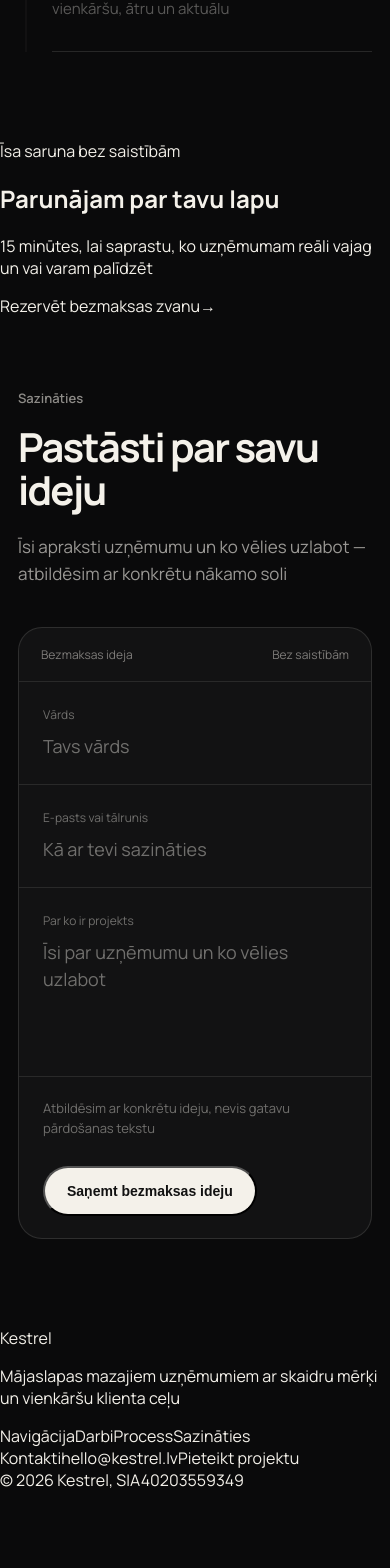
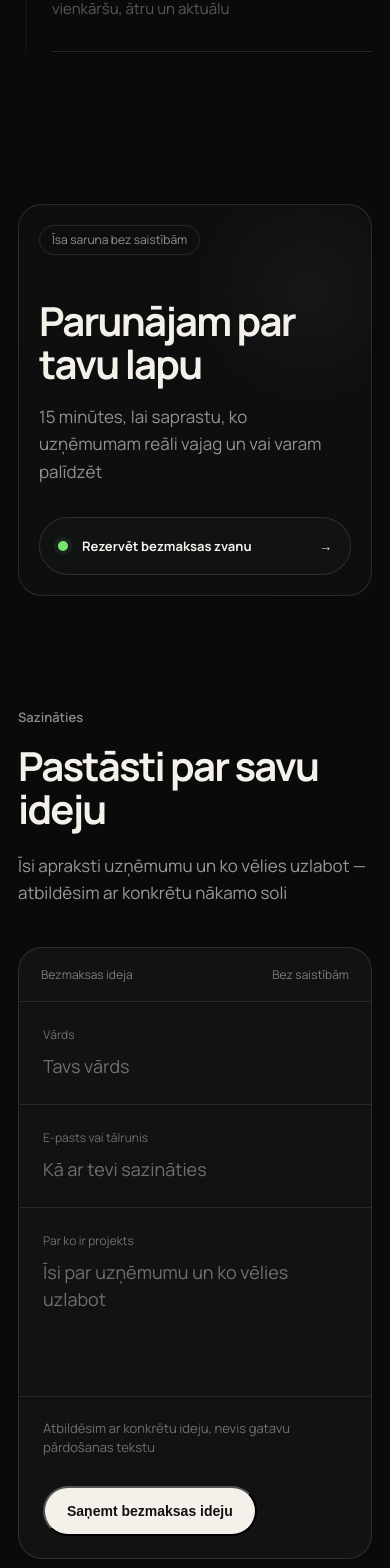
Before and after one commit to davisl24/WEBSITEAGENCY, a Next.js app: page / in a window 390 px wide. Shown: the part 6071-7639 px from the top of the page. Before the commit the page ends 7562 px from the top, so only its background shows below. Built offline with nearby package versions, Linux system fonts and the light colour scheme.

Commit message:
style: add final CTA and footer system

```diff
--- a/app/globals.css
+++ b/app/globals.css
@@ -1113,3 +1113,180 @@
     flex-direction:column;
   }
 }
+
+.call-section{
+  position:relative;
+  background:transparent;
+  color:#f4f1ea;
+  padding:88px 32px 56px;
+}
+.call-inner{
+  width:min(1360px,100%);
+  margin:0 auto;
+  border:1px solid rgba(244,241,234,.12);
+  border-radius:24px;
+  padding:28px;
+  background:
+    radial-gradient(circle at 82% 22%,rgba(255,255,255,.035),transparent 28%),
+    rgba(255,255,255,.018);
+}
+.call-kicker{
+  display:inline-flex;
+  align-items:center;
+  min-height:30px;
+  padding:0 12px;
+  border:1px solid rgba(244,241,234,.11);
+  border-radius:999px;
+  font-size:12px;
+  color:rgba(244,241,234,.58);
+}
+.call-content{
+  display:grid;
+  grid-template-columns:minmax(0,1fr) minmax(320px,.7fr);
+  gap:56px;
+  align-items:end;
+  padding-top:72px;
+}
+.call-content h2{
+  margin:0;
+  max-width:620px;
+  font-size:clamp(42px,4.4vw,68px);
+  line-height:1.05;
+  letter-spacing:-.045em;
+  font-weight:650;
+}
+.call-content p{
+  margin:18px 0 0;
+  max-width:560px;
+  font-size:17px;
+  line-height:1.6;
+  color:rgba(244,241,234,.58);
+}
+.call-cta{
+  min-height:64px;
+  display:grid;
+  grid-template-columns:auto 1fr auto;
+  align-items:center;
+  gap:14px;
+  padding:0 18px;
+  border:1px solid rgba(244,241,234,.12);
+  border-radius:999px;
+  background:#111214;
+  font-size:14px;
+  font-weight:650;
+}
+.call-dot{
+  width:10px;
+  height:10px;
+  border-radius:50%;
+  background:#78e36f;
+  box-shadow:0 0 0 4px rgba(120,227,111,.08);
+}
+.site-footer{
+  position:relative;
+  background:#070708;
+  color:#f4f1ea;
+  padding:72px 32px 28px;
+}
+.footer-inner{
+  width:min(1360px,100%);
+  margin:0 auto;
+}
+.footer-main{
+  display:grid;
+  grid-template-columns:minmax(0,1.3fr) minmax(320px,.7fr);
+  gap:72px;
+  padding-bottom:64px;
+}
+.footer-logo{
+  display:inline-block;
+  font-size:36px;
+  line-height:1;
+  font-weight:700;
+  letter-spacing:-.04em;
+}
+.footer-brand p{
+  margin:22px 0 0;
+  max-width:520px;
+  font-size:16px;
+  line-height:1.6;
+  color:rgba(244,241,234,.5);
+}
+.footer-links{
+  display:grid;
+  grid-template-columns:1fr 1fr;
+  gap:40px;
+}
+.footer-links>div{
+  display:grid;
+  align-content:start;
+  gap:9px;
+}
+.footer-links span{
+  margin-bottom:6px;
+  font-size:12px;
+  color:rgba(244,241,234,.38);
+}
+.footer-links a{
+  font-size:14px;
+  color:rgba(244,241,234,.68);
+}
+.footer-bottom{
+  display:flex;
+  justify-content:space-between;
+  gap:24px;
+  padding-top:20px;
+  border-top:1px solid rgba(244,241,234,.1);
+  font-size:12px;
+  color:rgba(244,241,234,.36);
+}
+@media(max-width:900px){
+  .call-section{
+    padding:72px 24px 48px;
+  }
+  .call-content{
+    grid-template-columns:1fr;
+    gap:32px;
+    padding-top:52px;
+  }
+  .call-cta{
+    max-width:520px;
+  }
+  .site-footer{
+    padding:64px 24px 24px;
+  }
+  .footer-main{
+    grid-template-columns:1fr;
+    gap:48px;
+  }
+}
+@media(max-width:700px){
+  .call-section{
+    padding:64px 18px 40px;
+  }
+  .call-inner{
+    padding:20px;
+  }
+  .call-content{
+    padding-top:44px;
+  }
+  .call-content h2{
+    font-size:40px;
+    line-height:1.08;
+  }
+  .call-cta{
+    min-height:58px;
+    font-size:13px;
+  }
+  .site-footer{
+    padding:56px 18px 22px;
+  }
+  .footer-links{
+    grid-template-columns:1fr;
+    gap:28px;
+  }
+  .footer-bottom{
+    flex-direction:column;
+    gap:8px;
+  }
+}
```
